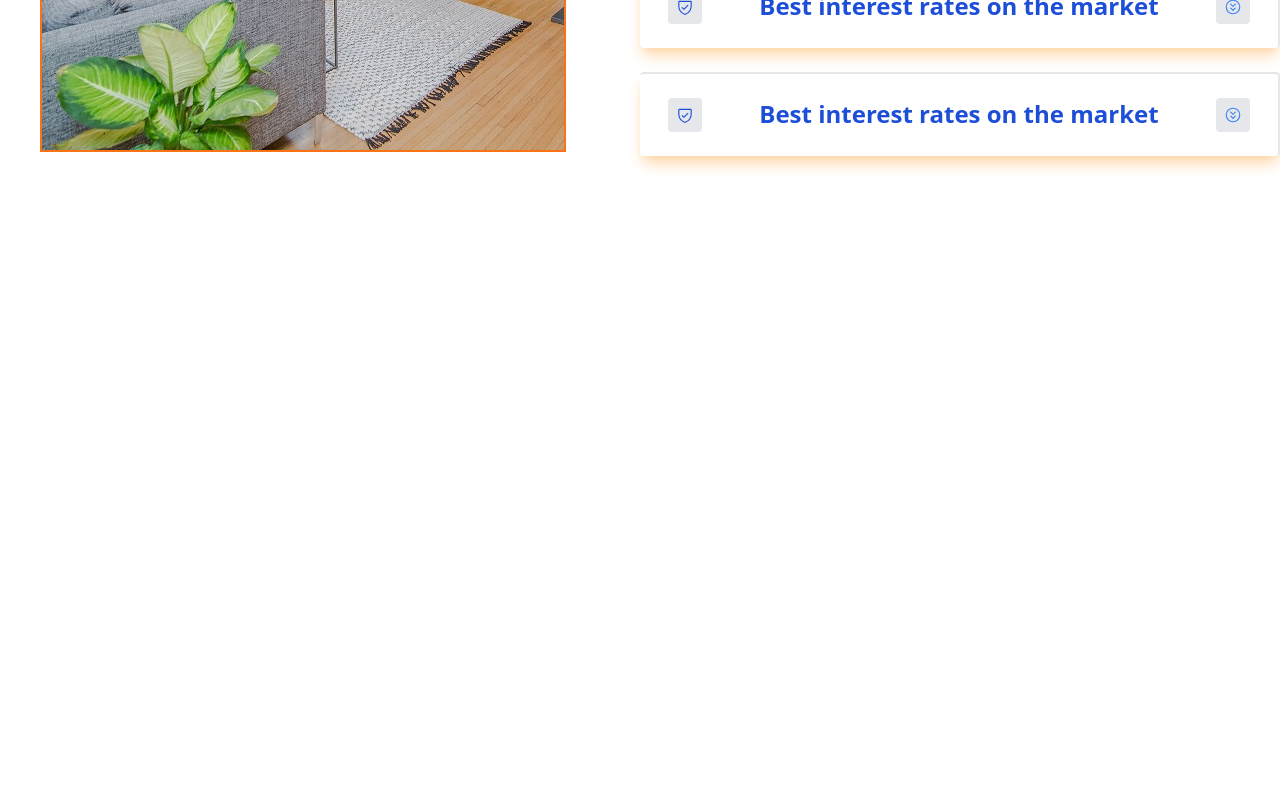
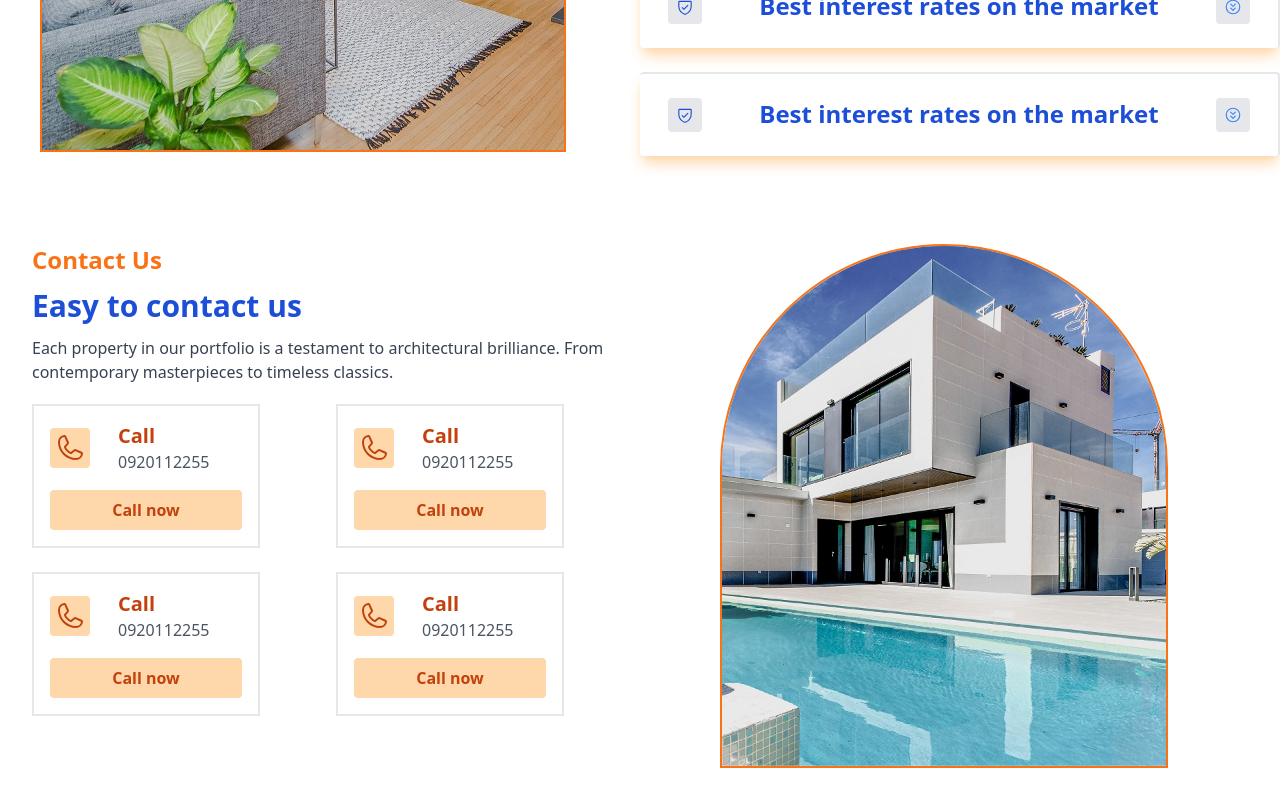
Before and after one commit to KidusThethird/Roha_realstate_website, a React (Create React App) app: page / in a window 1280 px wide. Shown: the part 2150-2950 px from the top of the page. Before the commit the page ends 2362 px from the top, so only its background shows below. Built offline with nearby package versions, Linux system fonts and the light colour scheme.

Commit message:
contact us section made

```diff
--- /dev/null
+++ b/src/components/contact.jsx
@@ -0,0 +1,96 @@
+import React from 'react';
+import {Phone} from "@phosphor-icons/react";
+import Hero1 from '../assets/hero/hero-1.jpg';
+
+const Contact = () => {
+  return (
+    <div className='grid grid-cols-2 p-8'>
+
+        <div>
+            <div className='space-y-3'>
+                <h1 className='text-orange-500 text-2xl font-semibold'>Contact Us</h1>
+                <h1 className='text-blue-700 text-3xl font-semibold'>Easy to contact us</h1>
+                <p className='text-gray-700 '>
+                Each property in our portfolio is a testament to architectural brilliance. From contemporary masterpieces to timeless classics.
+                </p>
+
+            </div>
+
+            <div className='grid grid-cols-2 gap-y-6 py-5'>
+
+                <div className='space-y-4 border-2 w-3/4 p-4'>
+                    <div className='flex '>
+                        <div className='text-orange-700 p-1 mr-7 my-auto rounded bg-orange-200'><Phone size={32} /></div>
+                        <div>
+                            <h1 className='text-orange-700 text-xl font-semibold'>Call</h1>
+                            <p className='text-gray-600'>0920112255</p>
+                        </div>
+                    </div>
+
+                    <div className='bg-orange-200  flex justify-center p-2 rounded'>
+                        <button className='text-orange-700 font-semibold'>Call now</button>
+                    </div>
+                </div>
+
+
+                <div className='space-y-4 border-2 w-3/4 p-4'>
+                    <div className='flex '>
+                        <div className='text-orange-700 p-1 mr-7 my-auto rounded bg-orange-200'><Phone size={32} /></div>
+                        <div>
+                            <h1 className='text-orange-700 text-xl font-semibold'>Call</h1>
+                            <p className='text-gray-600'>0920112255</p>
+                        </div>
+                    </div>
+
+                    <div className='bg-orange-200  flex justify-center p-2 rounded'>
+                        <button className='text-orange-700 font-semibold'>Call now</button>
+                    </div>
+                </div>
+
+
+                <div className='space-y-4 border-2 w-3/4 p-4'>
+                    <div className='flex '>
+                        <div className='text-orange-700 p-1 mr-7 my-auto rounded bg-orange-200'><Phone size={32} /></div>
+                        <div>
+                            <h1 className='text-orange-700 text-xl font-semibold'>Call</h1>
+                            <p className='text-gray-600'>0920112255</p>
+                        </div>
+                    </div>
+
+                    <div className='bg-orange-200  flex justify-center p-2 rounded'>
+                        <button className='text-orange-700 font-semibold'>Call now</button>
+                    </div>
+                </div>
+
+
+                <div className='space-y-4 border-2 w-3/4 p-4'>
+                    <div className='flex '>
+                        <div className='text-orange-700 p-1 mr-7 my-auto rounded bg-orange-200'><Phone size={32} /></div>
+                        <div>
+                            <h1 className='text-orange-700 text-xl font-semibold'>Call</h1>
+                            <p className='text-gray-600'>0920112255</p>
+                        </div>
+                    </div>
+
+                    <div className='bg-orange-200  flex justify-center p-2 rounded'>
+                        <button className='text-orange-700 font-semibold'>Call now</button>
+                    </div>
+                </div>
+
+
+            </div>
+        </div>
+
+        <div>
+
+            <div className='mx-20 rounded-t-full overflow-hidden  border-2 border-orange-500'>
+                <img className='' src={Hero1} alt="" />
+            </div>
+        </div>
+
+
+    </div>
+  )
+}
+
+export default Contact;
--- a/src/pages/home.jsx
+++ b/src/pages/home.jsx
@@ -4,6 +4,7 @@ import {Hero} from '../components/hero'
 import { Brands } from '../components/brands'
 import { ShowHomes } from '../components/show-homes'
 import About from '../components/about'
+import Contact from '../components/contact'
 
 
 export const Home = () => {
@@ -13,6 +14,7 @@ export const Home = () => {
         <Brands />
         <ShowHomes />
         <About />
+        <Contact />
 
     </div>
   )
```
